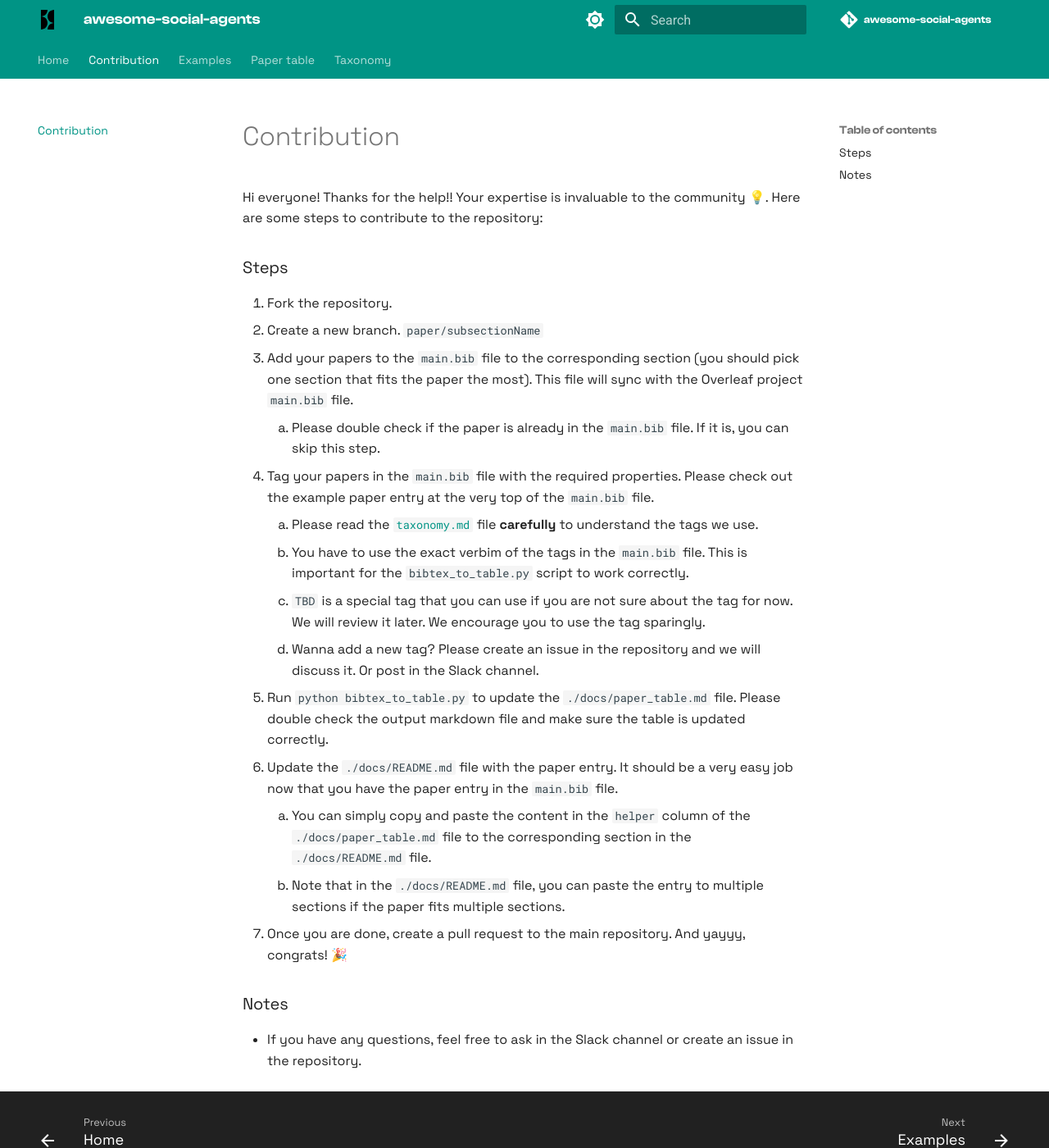
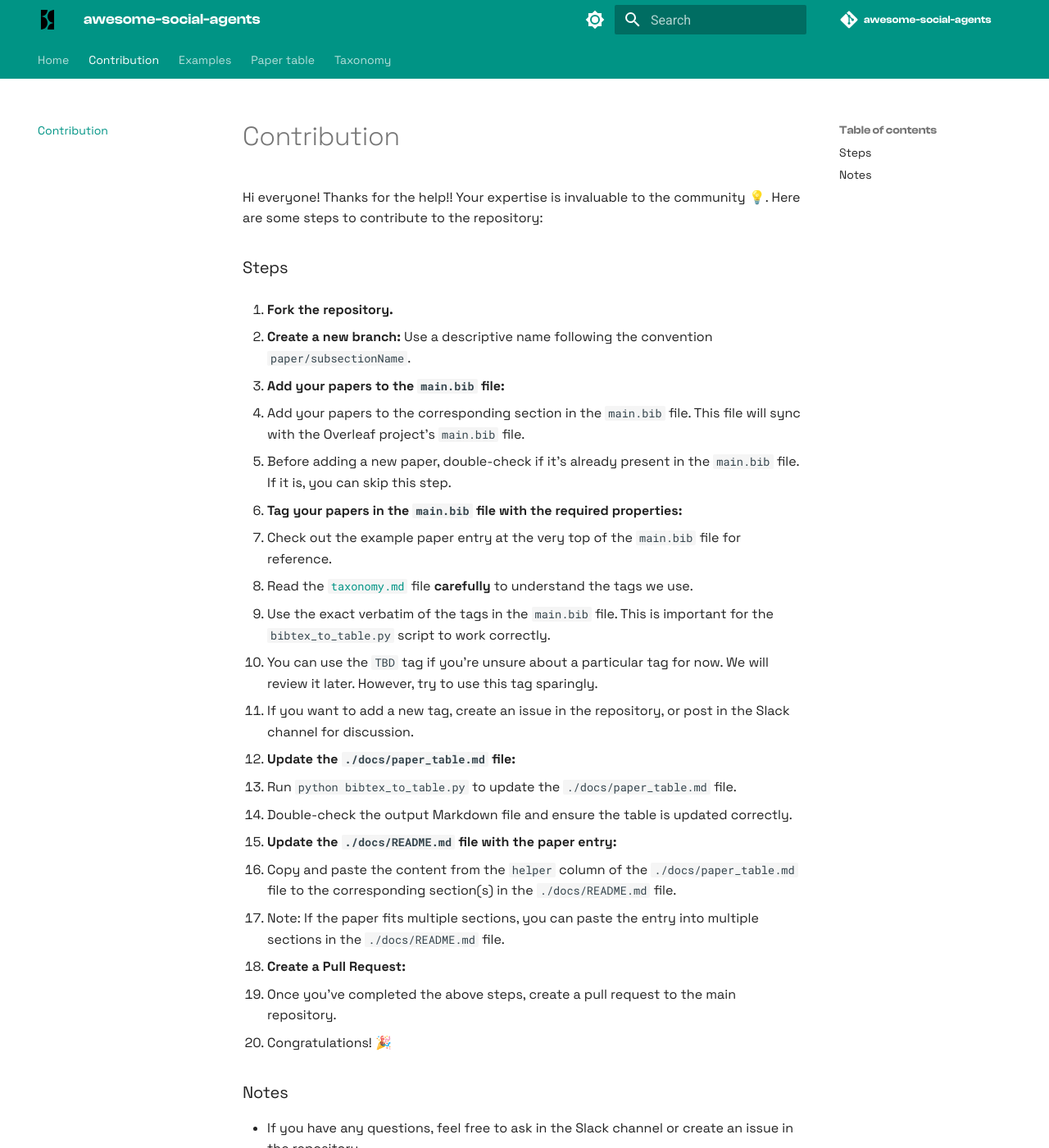
Before and after one commit to sotopia-lab/awesome-social-agents, an MkDocs documentation site: the page built from docs/contribution.md, in a window 1280 px wide and 1400 px high. Shown: the whole window at 82% size. Built offline with MkDocs 1.6.1 and Material for MkDocs 9.7.7, drawn with Linux system fonts in a browser that asks for light colours; comment, search, counter and statistics services are not loaded; the version menu is left out.

Commit message:
Update contribution.md with revised steps for contributing to the repository

```diff
--- a/docs/contribution.md
+++ b/docs/contribution.md
@@ -2,20 +2,33 @@
 Hi everyone! Thanks for the help!! Your expertise is invaluable to the community 💡. Here are some steps to contribute to the repository:
 
 ### Steps
-1. Fork the repository.
-2. Create a new branch. `paper/subsectionName`
-3. Add your papers to the `main.bib` file to the corresponding section (you should pick one section that fits the paper the most). This file will sync with the Overleaf project `main.bib` file.
-    1. Please double check if the paper is already in the `main.bib` file. If it is, you can skip this step.
-4. Tag your papers in the `main.bib` file with the required properties. Please check out the example paper entry at the very top of the `main.bib` file.
-    1. Please read the [`taxonomy.md`](taxonomy.md) file **carefully** to understand the tags we use.
-    2. You have to use the exact verbim of the tags in the `main.bib` file. This is important for the `bibtex_to_table.py` script to work correctly.
-    3. `TBD` is a special tag that you can use if you are not sure about the tag for now. We will review it later. We encourage you to use the tag sparingly.
-    4. Wanna add a new tag? Please create an issue in the repository and we will discuss it. Or post in the Slack channel.
-5. Run `python bibtex_to_table.py` to update the `./docs/paper_table.md` file. Please double check the output markdown file and make sure the table is updated correctly.
-6. Update the `./docs/README.md` file with the paper entry. It should be a very easy job now that you have the paper entry in the `main.bib` file.
-    1. You can simply copy and paste the content in the `helper` column of the `./docs/paper_table.md` file to the corresponding section in the `./docs/README.md` file.
-    2. Note that in the `./docs/README.md` file, you can paste the entry to multiple sections if the paper fits multiple sections.
-7. Once you are done, create a pull request to the main repository. And yayyy, congrats! 🎉
+
+1. **Fork the repository.**
+
+2. **Create a new branch:** Use a descriptive name following the convention `paper/subsectionName`.
+
+3. **Add your papers to the `main.bib` file:**
+  - Add your papers to the corresponding section in the `main.bib` file. This file will sync with the Overleaf project's `main.bib` file.
+  - Before adding a new paper, double-check if it's already present in the `main.bib` file. If it is, you can skip this step.
+
+4. **Tag your papers in the `main.bib` file with the required properties:**
+  - Check out the example paper entry at the very top of the `main.bib` file for reference.
+  - Read the [`taxonomy.md`](taxonomy.md) file **carefully** to understand the tags we use.
+  - Use the exact verbatim of the tags in the `main.bib` file. This is important for the `bibtex_to_table.py` script to work correctly.
+  - You can use the `TBD` tag if you're unsure about a particular tag for now. We will review it later. However, try to use this tag sparingly.
+  - If you want to add a new tag, create an issue in the repository, or post in the Slack channel for discussion.
+
+5. **Update the `./docs/paper_table.md` file:**
+  - Run `python bibtex_to_table.py` to update the `./docs/paper_table.md` file.
+  - Double-check the output Markdown file and ensure the table is updated correctly.
+
+6. **Update the `./docs/README.md` file with the paper entry:**
+  - Copy and paste the content from the `helper` column of the `./docs/paper_table.md` file to the corresponding section(s) in the `./docs/README.md` file.
+  - Note: If the paper fits multiple sections, you can paste the entry into multiple sections in the `./docs/README.md` file.
+
+7. **Create a Pull Request:**
+  - Once you've completed the above steps, create a pull request to the main repository.
+  - Congratulations! 🎉
 
 
 ### Notes
```
